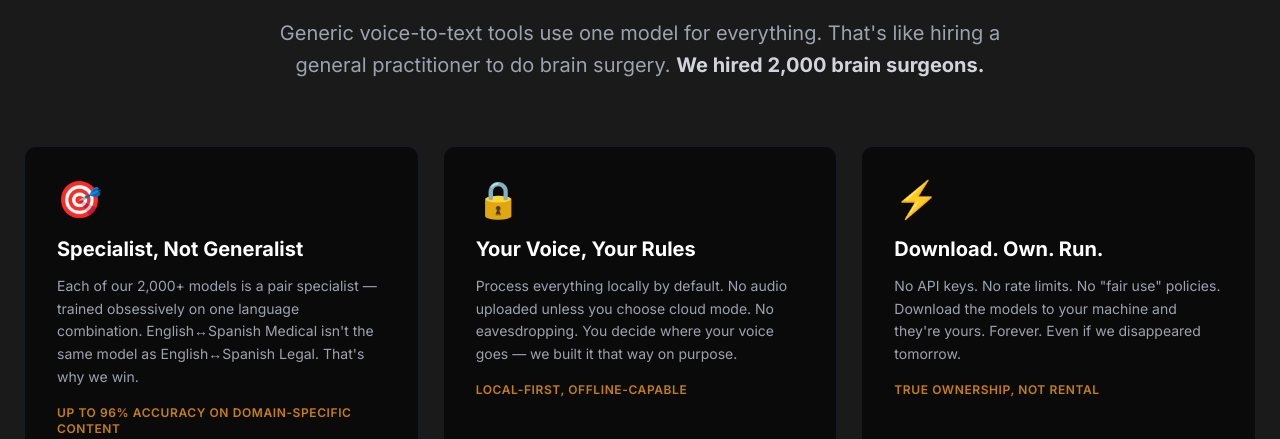
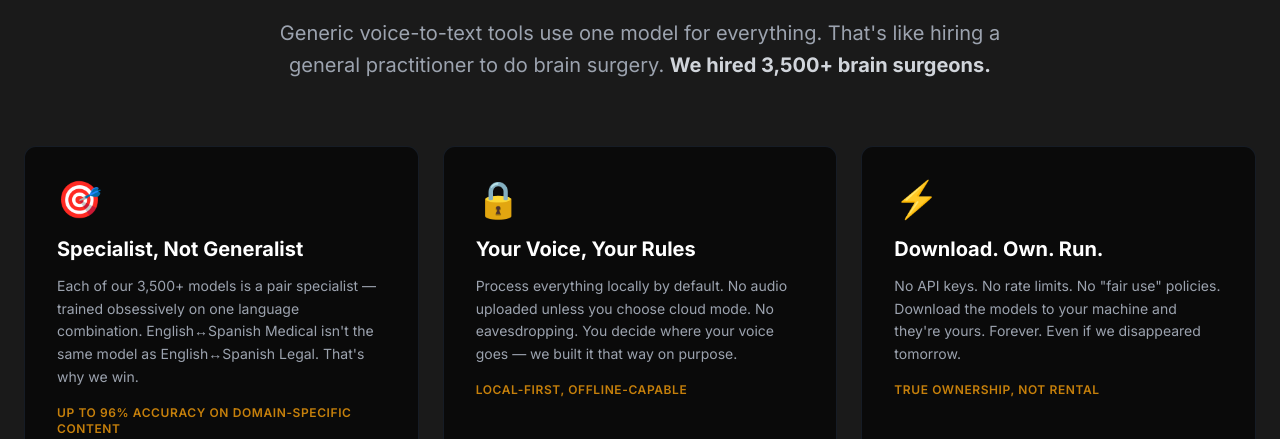
Before and after one commit to sneakyfree/windyword-site, a React (Vite) app: page / in a window 1280 px wide. Shown: the part 2356-2795 px from the top of the page. Built offline with nearby package versions, Linux system fonts and the light colour scheme.

Commit message:
fix: align WindyWord.ai with Pricing Bible v2

```diff
--- a/src/components/Ecosystem.jsx
+++ b/src/components/Ecosystem.jsx
@@ -124,7 +124,7 @@ const Ecosystem = () => {
             <span className="text-xl">🔧</span>
             <div className="text-left">
               <p className="text-sm font-bold text-white">All powered by WindyTranslate</p>
-              <p className="text-xs text-gray-500">3,100+ specialized models • B2B API available • <a href="https://windytranslate.com" className="text-windy-amber/70 hover:text-windy-amber">windytranslate.com</a></p>
+              <p className="text-xs text-gray-500">3,500+ specialized models • B2B API available • <a href="https://windytranslate.com" className="text-windy-amber/70 hover:text-windy-amber">windytranslate.com</a></p>
             </div>
           </div>
         </motion.div>
--- a/src/components/FAQ.jsx
+++ b/src/components/FAQ.jsx
@@ -4,7 +4,7 @@ import { useState } from 'react';
 const faqs = [
   {
     question: "Is WindyWord actually free? What's the catch?",
-    answer: "There is no catch. The core app with 2,000+ models, local transcription in any of 99 languages, and complete offline processing is free forever. We make money from Pro/Ultra/Max tiers (cloud processing, translation, advanced features) and the broader Windy ecosystem (WindyCloud, WindyClone, WindyChat). WindyWord being free and amazing is literally our business model — it's how people discover the ecosystem."
+    answer: "There is no catch. The core app with 3,500+ models, local transcription in any of 99 languages, and complete offline processing is free forever. We make money from Pro/Ultra/Max tiers (cloud processing, translation, advanced features) and the broader Windy ecosystem (WindyCloud, WindyClone, WindyChat). WindyWord being free and amazing is literally our business model — it's how people discover the ecosystem."
   },
   {
     question: "Why are specialized models better than generic ones?",
@@ -16,7 +16,7 @@ const faqs = [
   },
   {
     question: "How much storage do the models need?",
-    answer: "Marco Polo Pack (40 essential pairs) = ~20GB. Traveler Pack (60+ pairs) = ~30GB. Specialist Vault (120 domain models) = ~60GB. Full Arsenal (all 2,000+) = ~200GB. Download only what you need — you can always grab more later."
+    answer: "Regional packs let you download models by region: The Grand Tour (Europe, ~1,087 pairs) = $129. The Safari (Africa, ~200 pairs) = $79. The Silk Road (Middle East + Central/South Asia, ~75 pairs) = $59. The Dragon (East Asia, ~45 pairs) = $49. The Archipelago (Southeast Asia + Pacific, ~170 pairs) = $69. The Explorer (Americas + Caribbean, ~75 pairs) = $49. Or get Marco Polo's Magic Box — ALL language pairs — for $399. Download only what you need — you can always grab more later."
   },
   {
     question: "Can I use this for my business?",
--- a/src/components/Features.jsx
+++ b/src/components/Features.jsx
@@ -4,7 +4,7 @@ const features = [
   {
     icon: '🎯',
     title: 'Specialist, Not Generalist',
-    description: 'Each of our 2,000+ models is a pair specialist — trained obsessively on one language combination. English↔Spanish Medical isn\'t the same model as English↔Spanish Legal. That\'s why we win.',
+    description: 'Each of our 3,500+ models is a pair specialist — trained obsessively on one language combination. English↔Spanish Medical isn\'t the same model as English↔Spanish Legal. That\'s why we win.',
     highlight: 'Up to 96% accuracy on domain-specific content'
   },
   {
@@ -23,7 +23,7 @@ const features = [
     icon: '🧠',
     title: 'Powered by WindyTranslate',
     description: 'The world\'s largest catalog of specialized translation LLMs. Built by linguists. Perfected by AI. Every model trained on domain-specific corpora — medical, legal, technical, financial.',
-    highlight: '2,000+ models and growing'
+    highlight: '3,500+ models and growing'
   },
   {
     icon: '🌍',
@@ -58,7 +58,7 @@ const Features = () => {
           </h2>
           <p className="text-xl text-gray-400 max-w-3xl mx-auto leading-relaxed">
             Generic voice-to-text tools use one model for everything. That's like hiring
-            a general practitioner to do brain surgery. <strong className="text-gray-300">We hired 2,000 brain surgeons.</strong>
+            a general practitioner to do brain surgery. <strong className="text-gray-300">We hired 3,500+ brain surgeons.</strong>
           </p>
         </motion.div>
 
--- a/src/components/Footer.jsx
+++ b/src/components/Footer.jsx
@@ -45,7 +45,7 @@ const Footer = () => {
               <span className="text-white">Word</span>
             </h3>
             <p className="text-gray-500 text-xs mb-4 leading-relaxed">
-              2,000 AI models. Your voice. Zero cost. Forever.
+              3,500+ AI models. Your voice. Zero cost. Forever.
             </p>
 
             {/* Powered by badge */}
--- a/src/components/ModelCatalog.jsx
+++ b/src/components/ModelCatalog.jsx
@@ -23,40 +23,67 @@ const specialistModels = [
 
 const modelPacks = [
   {
-    name: 'Marco Polo Pack',
-    emoji: '🧭',
-    description: 'The essentials. 40 most-spoken language pairs for global communication.',
-    pairs: 40,
-    size: '20GB',
-    highlight: 'Most Popular',
-    examples: ['EN↔ES', 'EN↔ZH', 'EN↔FR', 'EN↔DE', 'EN↔JP', 'EN↔KO', 'EN↔AR', 'EN↔HI']
+    name: 'The Grand Tour',
+    emoji: '🇪🇺',
+    description: 'Paris to Prague to Porto. All of Europe covered with ~1,087 language pairs.',
+    pairs: '~1,087',
+    size: '$129',
+    highlight: 'Europe',
+    examples: ['EN↔FR', 'EN↔DE', 'EN↔ES', 'EN↔IT', 'EN↔PT', 'DE↔FR', 'ES↔IT', 'PL↔DE']
   },
   {
-    name: 'Traveler Pack',
-    emoji: '✈️',
-    description: 'Wanderlust edition. 60+ pairs covering every continent and tourist hotspot.',
-    pairs: 60,
-    size: '30GB',
-    highlight: 'Best for Travel',
-    examples: ['All Marco Polo +', 'TH↔EN', 'VI↔EN', 'TR↔EN', 'ID↔EN', 'EL↔EN', 'CZ↔EN']
+    name: 'The Safari',
+    emoji: '🌍',
+    description: 'Cairo to Cape Town. All of Africa with ~200 language pairs.',
+    pairs: '~200',
+    size: '$79',
+    highlight: 'Africa',
+    examples: ['EN↔AR', 'EN↔SW', 'FR↔AR', 'EN↔AM', 'EN↔ZU', 'FR↔WO']
   },
   {
-    name: 'Specialist Vault',
-    emoji: '🏥',
-    description: 'Industry-specific models. Medical, legal, technical, financial. Domain expertise that generic models can\'t touch.',
-    pairs: 120,
-    size: '60GB',
-    highlight: 'Highest Accuracy',
-    examples: ['Medical EN↔ES', 'Legal EN↔DE', 'Tech EN↔ZH', 'Finance EN↔JP']
+    name: 'The Silk Road',
+    emoji: '🌏',
+    description: 'Dubai to Delhi. Middle East + Central + South Asia with ~75 language pairs.',
+    pairs: '~75',
+    size: '$59',
+    highlight: 'Middle East + South Asia',
+    examples: ['EN↔AR', 'EN↔HI', 'EN↔UR', 'EN↔FA', 'AR↔FA', 'HI↔UR']
   },
   {
-    name: 'Full Arsenal',
-    emoji: '👑',
-    description: 'Everything. All 2,000+ models. Every language, every domain, every variant. Own the complete stack.',
-    pairs: '2,000+',
-    size: '200GB',
-    highlight: 'Complete Ownership',
-    examples: ['Every pair', 'Every specialist', 'Every dialect', 'Beta models']
+    name: 'The Dragon',
+    emoji: '🐉',
+    description: 'Tokyo to Beijing — 1.5 billion people. East Asia with ~45 language pairs.',
+    pairs: '~45',
+    size: '$49',
+    highlight: 'East Asia',
+    examples: ['EN↔ZH', 'EN↔JP', 'EN↔KO', 'ZH↔JP', 'ZH↔KO', 'JP↔KO']
+  },
+  {
+    name: 'The Archipelago',
+    emoji: '🌺',
+    description: 'Bali to Fiji. Southeast Asia + Pacific Islands with ~170 language pairs.',
+    pairs: '~170',
+    size: '$69',
+    highlight: 'Southeast Asia + Pacific',
+    examples: ['EN↔TH', 'EN↔VI', 'EN↔ID', 'EN↔TL', 'EN↔MS', 'TH↔VI']
+  },
+  {
+    name: 'The Explorer',
+    emoji: '🌎',
+    description: 'The Amazon to the Arctic. Americas + Caribbean + Sign Languages with ~75 pairs.',
+    pairs: '~75',
+    size: '$49',
+    highlight: 'Americas + Caribbean',
+    examples: ['EN↔ES', 'EN↔PT-BR', 'EN↔FR-CA', 'EN↔QU', 'EN↔ASL']
+  },
+  {
+    name: "Marco Polo's Magic Box",
+    emoji: '🧭',
+    description: 'The whole world. Every language. One box. ALL language pairs — cheaper than buying all 6 packs individually.',
+    pairs: 'ALL',
+    size: '$399',
+    highlight: 'Everything',
+    examples: ['Every region', 'Every pair', 'Every specialist', 'Every domain']
   }
 ];
 
@@ -86,7 +113,7 @@ const ModelCatalog = () => {
             Open the <span className="text-gradient">Treasure Chest</span>
           </h2>
           <p className="text-xl text-gray-400 max-w-3xl mx-auto mb-2">
-            2,000+ specialized models. Each one a domain expert. Each one yours to keep.
+            3,500+ specialized models. Each one a domain expert. Each one yours to keep.
           </p>
 
           {/* Powered by badge */}
@@ -162,7 +189,7 @@ const ModelCatalog = () => {
             transition={{ delay: 0.6 }}
             className="text-center text-gray-600 text-sm mt-4"
           >
-            …and 1,984 more where these came from.
+            …and 3,484 more where these came from.
           </motion.p>
         </div>
 
@@ -202,7 +229,7 @@ const ModelCatalog = () => {
               </div>
 
               <button className="w-full px-4 py-3 bg-gradient-to-r from-windy-gold to-windy-amber text-windy-dark font-bold rounded-lg hover:scale-[1.02] transition-transform text-sm">
-                Download — Free
+                {pack.size.startsWith('$') ? `Get Pack — ${pack.size}` : `Download — ${pack.size}`}
               </button>
             </motion.div>
           ))}
--- a/src/components/OpenSource.jsx
+++ b/src/components/OpenSource.jsx
@@ -23,7 +23,7 @@ const OpenSource = () => {
           {[
             {
               icon: '🤗',
-              title: '2,000+ Models on HuggingFace',
+              title: '3,500+ Models on HuggingFace',
               description: 'Download any model, inspect the weights, train your own variants. Full transparency. Full control.',
               link: { text: 'Browse Models →', url: '#' }
             },
--- a/src/components/Pricing.jsx
+++ b/src/components/Pricing.jsx
@@ -15,8 +15,9 @@ const plans = [
     tagline: 'Not a trial. Not a teaser. The real thing.',
     features: [
       'Auto-detects any of 99 languages',
-      'Download any model — all 2,000+',
-      '5-minute recordings',
+      'Download any model — all 3,500+',
+      '5-minute local recordings',
+      '1 device',
       'Offline-capable — local by default, you choose if data ever leaves your device',
       'Open source models you OWN',
       'Commercial use allowed',
@@ -32,10 +33,13 @@ const plans = [
     name: 'Windy Pro',
     price: { monthly: '$4.99', annual: '$49', lifetime: '$99' },
     period: { monthly: '/mo', annual: '/yr', lifetime: 'one-time' },
-    tagline: 'Cloud superpowers. 30-minute recordings. Everything synced.',
+    tagline: 'Unlimited local recording. 15-min cloud sessions. Everything synced.',
     features: [
       'Everything in Free, plus:',
-      '30-minute recordings',
+      'Unlimited local recording',
+      '15-minute cloud sessions',
+      '3 devices',
+      'Ad-free',
       'All 15 engines + 99 languages',
       { text: 'Cloud processing via WindyCloud (blazing fast)', subscriptionOnly: true },
       'Sync transcriptions across all devices',
@@ -56,15 +60,18 @@ const plans = [
     name: 'Windy Ultra',
     price: { monthly: '$8.99', annual: '$79', lifetime: '$199' },
     period: { monthly: '/mo', annual: '/yr', lifetime: 'one-time' },
-    tagline: 'Real-time translation. Conversation mode. The global communicator.',
+    tagline: 'Real-time translation. 30-min cloud. The global communicator.',
     features: [
       'Everything in Pro, plus:',
+      'Unlimited local recording',
+      '30-minute cloud sessions',
+      '5 devices',
+      'Ad-free',
       'Live translation — 5 language pairs',
       'Conversation mode — two people, two languages, one device',
       { text: 'Cloud translation API + Cloud processing', subscriptionOnly: true },
       '25 offline translation engines',
-      '10 GB WindyCloud storage',
-      'All Pro features included'
+      '10 GB WindyCloud storage'
     ],
     cta: 'Start Ultra — 14 Days Free',
     highlight: false,
@@ -76,10 +83,13 @@ const plans = [
     name: 'Windy Max',
     price: { monthly: '$14.99', annual: '$149', lifetime: '$299' },
     period: { monthly: '/mo', annual: '/yr', lifetime: 'one-time' },
-    tagline: 'The ultimate. 60-min recordings. 99 languages. Medical & legal grade.',
+    tagline: 'The ultimate. 60-min cloud. 99 languages. Medical & legal grade.',
     features: [
       'Everything in Ultra, plus:',
-      '60-minute recordings',
+      'Unlimited local recording',
+      '60-minute cloud sessions',
+      '10 devices',
+      'Ad-free',
       '99 translation language pairs',
       'Text-to-speech output',
       'Medical & legal glossaries',
@@ -100,7 +110,7 @@ function CompetitorComparison() {
   const competitors = [
     { name: 'Popular Dictation Apps', free: '5 min limit', paid: '$8–10/mo', paidFeatures: 'Short recordings, cloud-only', verdict: 'Our FREE tier = their paid tier' },
     { name: 'Meeting Transcription Tools', free: '300 min/mo cap', paid: '$15–20/mo', paidFeatures: 'Cloud-only, no offline mode', verdict: 'We\'re offline-first + unlimited local' },
-    { name: 'Premium Transcription Services', free: 'None', paid: '$25–30/mo', paidFeatures: 'Cloud-only, limited languages', verdict: 'We have 2,000+ specialist models — free' },
+    { name: 'Premium Transcription Services', free: 'None', paid: '$25–30/mo', paidFeatures: 'Cloud-only, limited languages', verdict: 'We have 3,500+ specialist models — free' },
   ];
 
   return (
@@ -271,8 +281,13 @@ const Pricing = () => {
                     : 'bg-blue-500/10 text-blue-400 border border-blue-500/20'
                 }`}>
                   {billing === 'lifetime'
-                    ? '🏠 Lifetime = device-only processing. Your voice never leaves your machine. Always private.'
+                    ? '🏠 Lifetime = local engines — Own Your Stack forever. Add ☁️ Cloud Boost ($2.99/mo) anytime.'
                     : '🌪️ 3 processing modes: Device Only · Device + WindyCloud · Auto. All fully private — you choose where your voice is processed.'}
+                </div>
+              )}
+              {billing === 'lifetime' && plan.name !== 'Free' && !plan.highlight && (
+                <div className="mb-4 px-4 py-3 rounded-lg text-xs font-semibold bg-purple-500/10 text-purple-400 border border-purple-500/20">
+                  🏠 Local engines — Own Your Stack forever. Add ☁️ Cloud Boost ($2.99/mo) anytime.
                 </div>
               )}
 
@@ -306,7 +321,7 @@ const Pricing = () => {
           <div className="grid md:grid-cols-3 gap-4">
             {[
               { icon: '☁️', name: 'WindyCloud', hook: 'Need more storage? Sync your transcriptions, models, and voice data across every device.', url: 'https://windycloud.com' },
-              { icon: '✈️', name: 'WindyTraveler', hook: 'Traveling soon? Offline translation, AI tour guides, local deals — powered by 3,100+ specialist models.', url: 'https://windytraveler.com' },
+              { icon: '✈️', name: 'WindyTraveler', hook: 'Traveling soon? Offline translation, AI tour guides, local deals — powered by 3,500+ specialist models.', url: 'https://windytraveler.com' },
               { icon: '🧬', name: 'WindyClone', hook: 'Your recordings can build your digital twin. Same voice, any language. Your AI identity.', url: 'https://windyclone.ai' },
             ].map((p, i) => (
               <motion.a key={i} href={p.url} target="_blank" rel="noopener noreferrer"
```
Also changed, not shown: src/components/Hero.jsx (+4 -4 lines).
